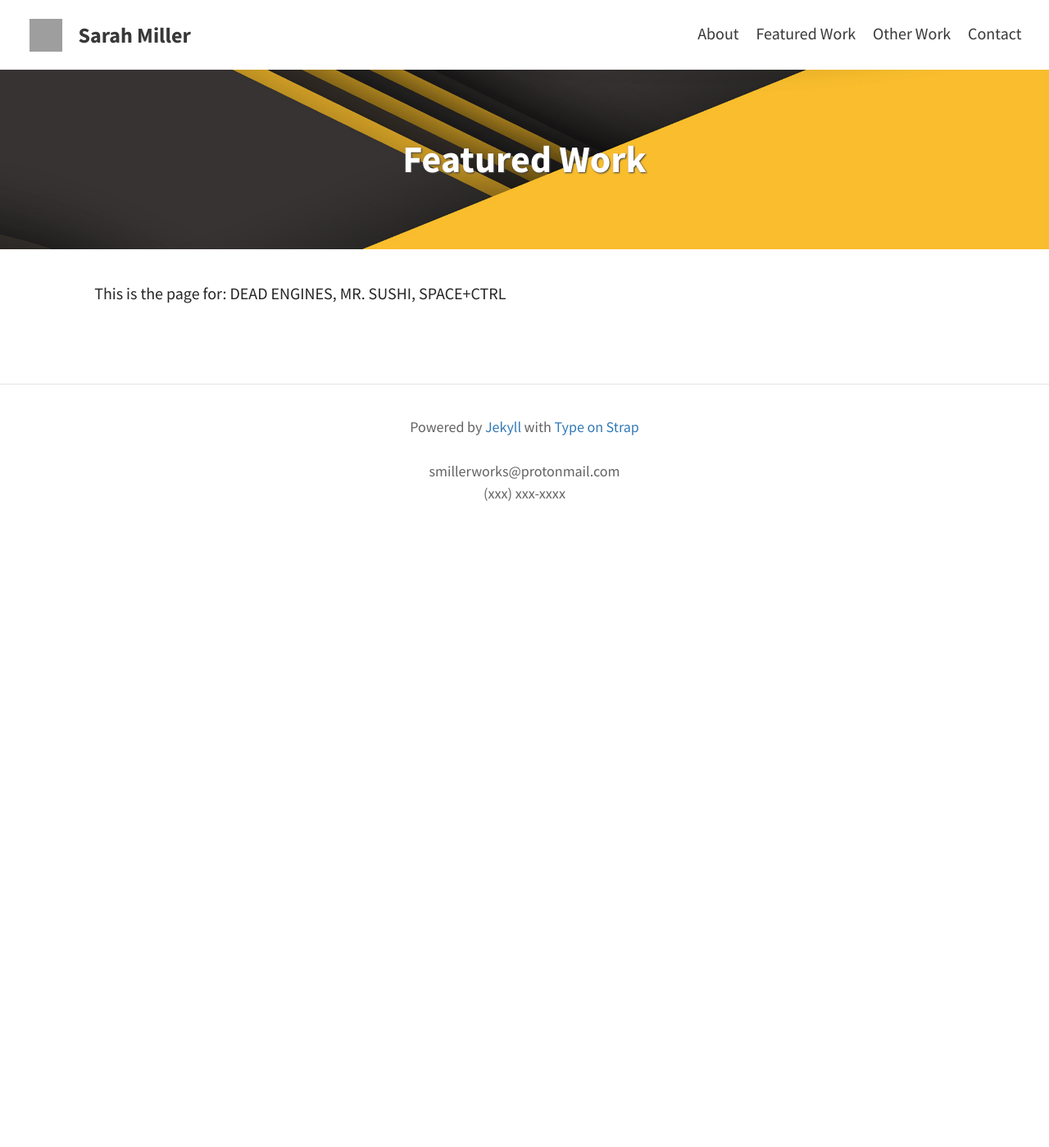
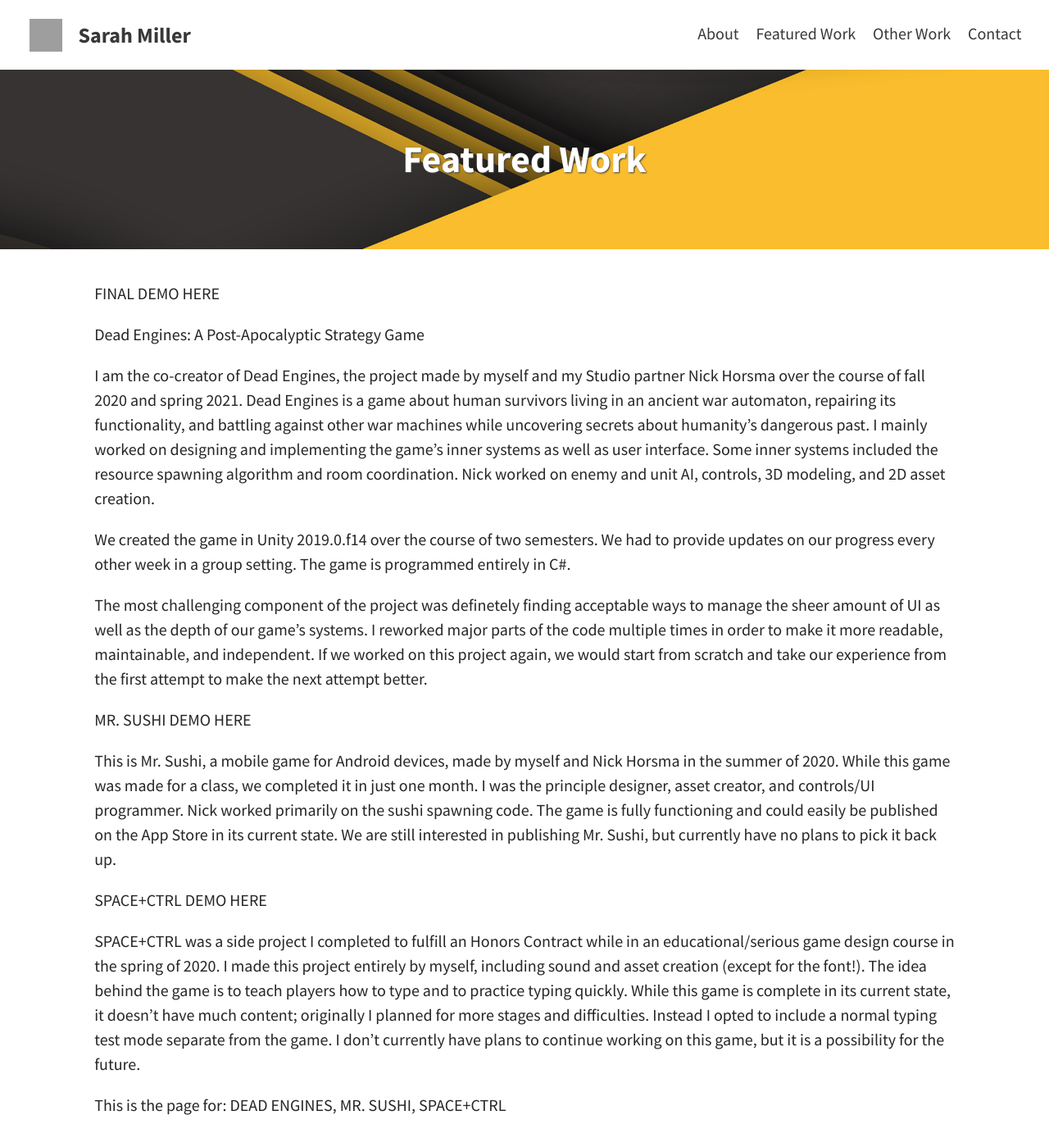
Before and after one commit to smillerworks/portfolio, a Jekyll site: the page built from pages/featured.md, in a window 1280 px wide and 1400 px high. Shown: the whole window at 82% size. Built offline with Jekyll 4.4.1, drawn with Linux system fonts in a browser that asks for light colours; grey boxes are pictures that could not be loaded.

Commit message:
Update featured.md

```diff
--- a/pages/featured.md
+++ b/pages/featured.md
@@ -4,5 +4,24 @@ title: Featured Work
 permalink: /featured work/
 feature-img: "assets/img/black&yellowshapes.jpg"
 ---
+FINAL DEMO HERE
+
+Dead Engines: A Post-Apocalyptic Strategy Game
+
+I am the co-creator of Dead Engines, the project made by myself and my Studio partner Nick Horsma over the course of fall 2020 and spring 2021. Dead Engines is a game about human survivors living in an ancient war automaton, repairing its functionality, and battling against other war machines while uncovering secrets about humanity's dangerous past. I mainly worked on designing and implementing the game's inner systems as well as user interface. Some inner systems included the resource spawning algorithm and room coordination. Nick worked on enemy and unit AI, controls, 3D modeling, and 2D asset creation.
+
+We created the game in Unity 2019.0.f14 over the course of two semesters. We had to provide updates on our progress every other week in a group setting. The game is programmed entirely in C#.
+
+The most challenging component of the project was definetely finding acceptable ways to manage the sheer amount of UI as well as the depth of our game's systems. I reworked major parts of the code multiple times in order to make it more readable, maintainable, and independent. If we worked on this project again, we would start from scratch and take our experience from the first attempt to make the next attempt better.
+
+
+MR. SUSHI DEMO HERE
+
+This is Mr. Sushi, a mobile game for Android devices, made by myself and Nick Horsma in the summer of 2020. While this game was made for a class, we completed it in just one month. I was the principle designer, asset creator, and controls/UI programmer. Nick worked primarily on the sushi spawning code. The game is fully functioning and could easily be published on the App Store in its current state. We are still interested in publishing Mr. Sushi, but currently have no plans to pick it back up.
+
+
+SPACE+CTRL DEMO HERE
+
+SPACE+CTRL was a side project I completed to fulfill an Honors Contract while in an educational/serious game design course in the spring of 2020. I made this project entirely by myself, including sound and asset creation (except for the font!). The idea behind the game is to teach players how to type and to practice typing quickly. While this game is complete in its current state, it doesn't have much content; originally I planned for more stages and difficulties. Instead I opted to include a normal typing test mode separate from the game. I don't currently have plans to continue working on this game, but it is a possibility for the future.
 
 This is the page for: DEAD ENGINES, MR. SUSHI, SPACE+CTRL
```
